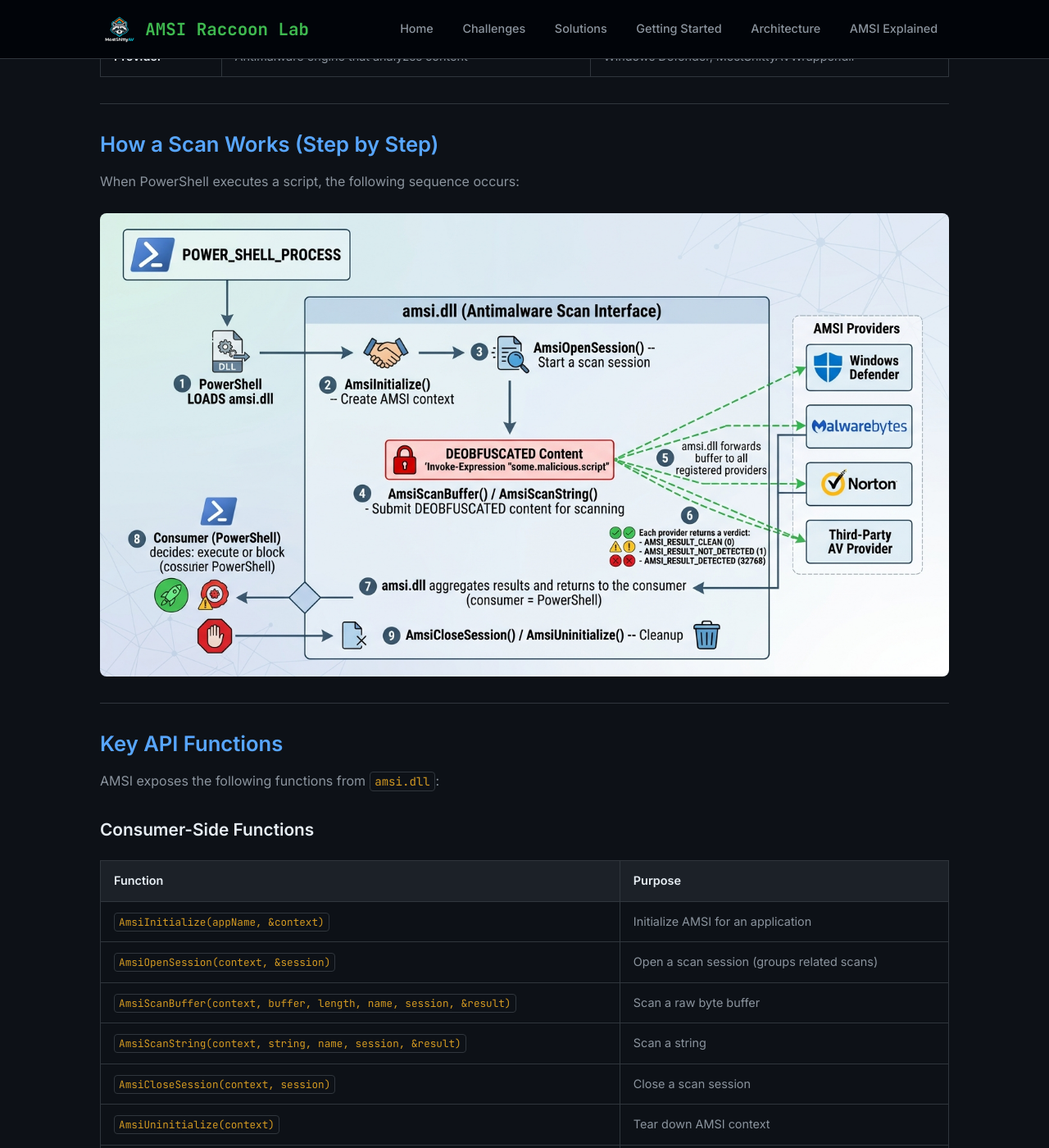
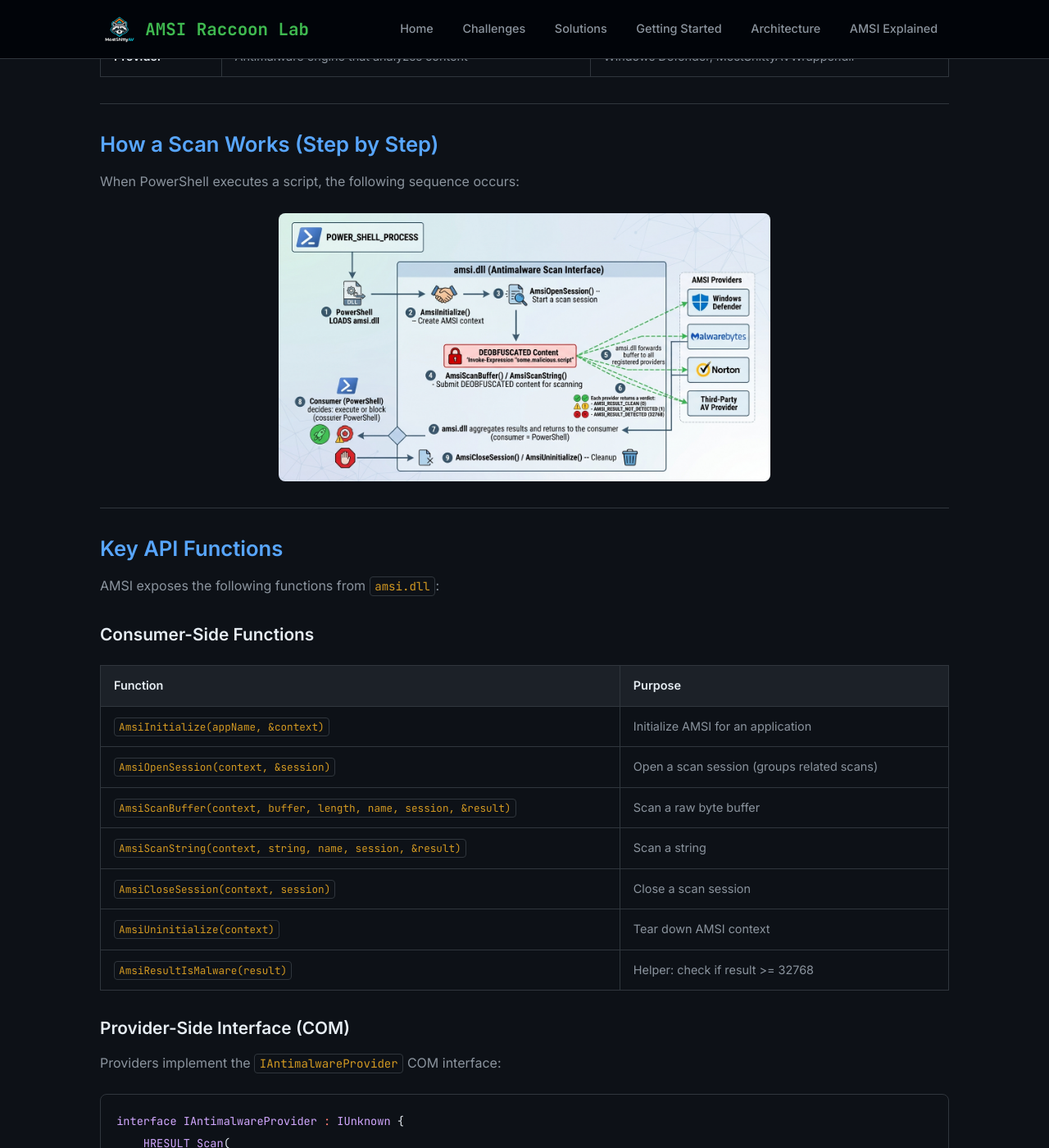
Before and after one commit to BenjiTrapp/MostShittyAV, a Jekyll site: the page built from docs/AMSI_EXPLAINED.md, in a window 1280 px wide and 1400 px high, scrolled down 1248 px. Shown: the whole window at 82% size. Built offline with Jekyll 4.4.1, drawn with Linux system fonts in a browser that asks for light colours.

Commit message:
tinier pictures

```diff
--- a/assets/css/style.css
+++ b/assets/css/style.css
@@ -475,9 +475,9 @@ tr:hover td {
   color: var(--accent-blue);
 }
 
-/* Content images (responsive) */
+/* Content images (responsive, constrained) */
 .content img {
-  max-width: 100%;
+  max-width: min(100%, 600px);
   height: auto;
   display: block;
   margin: 1.5rem auto;
```
